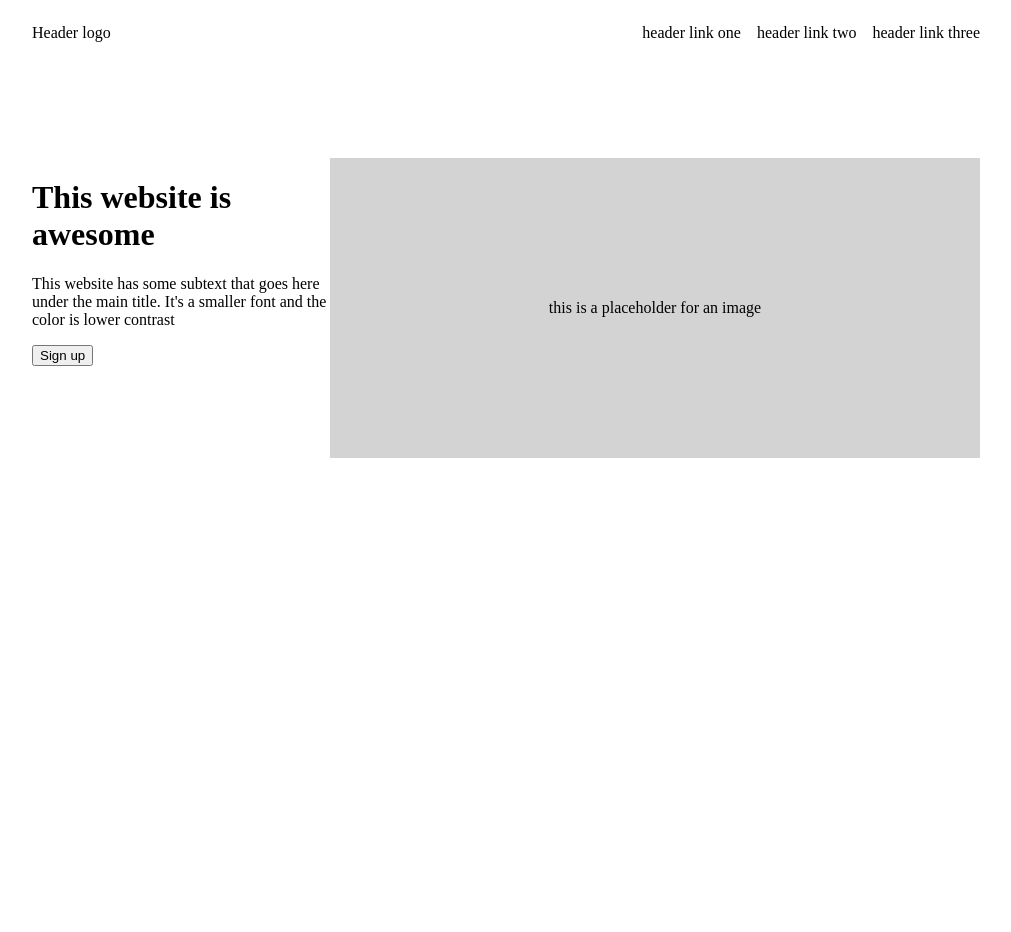
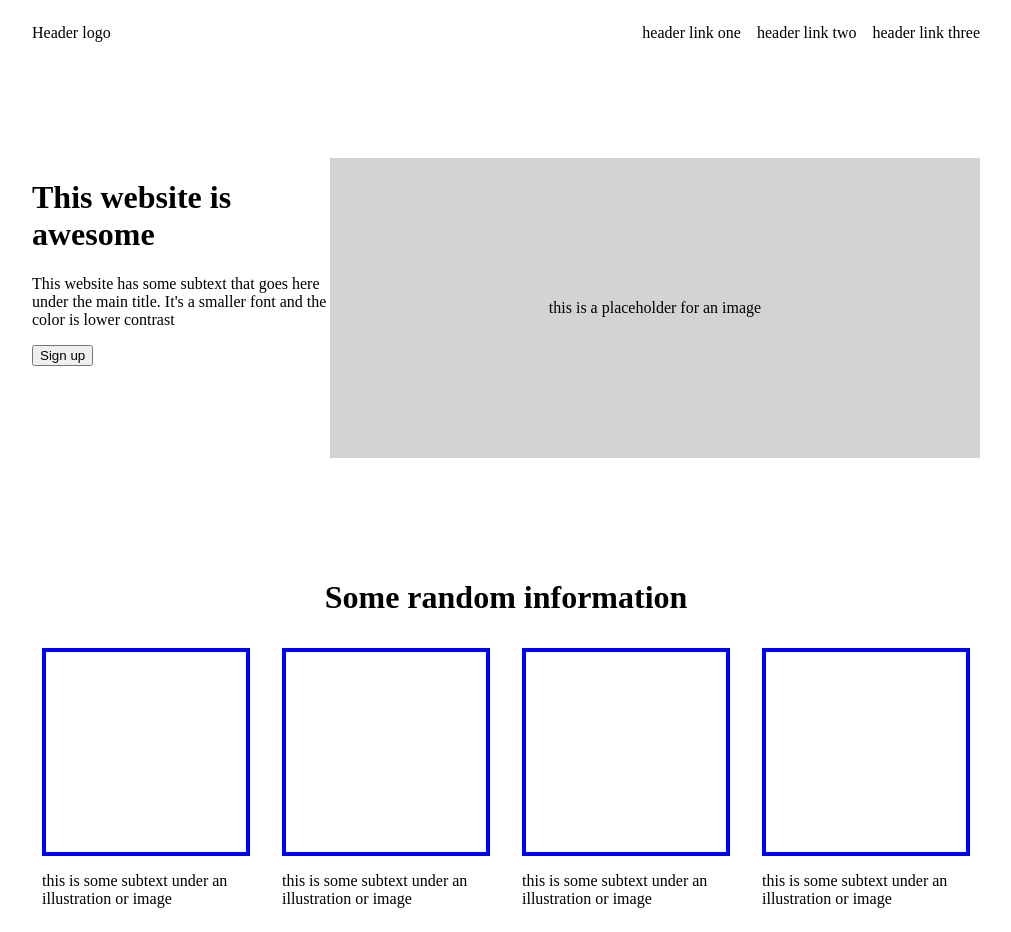
Before and after one commit to Chaostastic/odin-landing-page, a plain HTML site: page index.html in a window 1280 px wide. Shown: the whole page, without its empty margins (134-1145 px from the left). Before the commit the page ends 800 px from the top, so only its background shows below. Drawn offline with Linux system fonts and the light colour scheme.

Commit message:
Create information container

```diff
--- a/index.html
+++ b/index.html
@@ -27,5 +27,30 @@
             </div>
             <div class="side-margin"></div>
         </div>
+        <div class="info-block content-container">
+            <div class="side-margin"></div>
+            <div class="content">
+                <h1 class="text-center">Some random information</h1>
+                <div class="illustration-container">
+                    <div class="illustration">
+                        <div class="illustration-image"></div>
+                        <p>this is some subtext under an illustration or image</p>
+                    </div>
+                    <div class="illustration">
+                        <div class="illustration-image"></div>
+                        <p>this is some subtext under an illustration or image</p>
+                    </div>
+                    <div class="illustration">
+                        <div class="illustration-image"></div>
+                        <p>this is some subtext under an illustration or image</p>
+                    </div>
+                    <div class="illustration">
+                        <div class="illustration-image"></div>
+                        <p>this is some subtext under an illustration or image</p>
+                    </div>
+                </div>
+            </div>
+            <div class="side-margin"></div>
+        </div>
     </body>
 </html>
--- a/styles.css
+++ b/styles.css
@@ -41,3 +41,26 @@
     background: lightgray;
     flex: none;
 }
+
+.text-center{
+    text-align: center;
+}
+
+.illustration {
+    max-width: 208px;
+}
+
+.illustration-image {
+    height: 200px;
+    width: 200px;
+    border: 4px solid blue;
+
+}
+
+.illustration-container {
+    margin-top: 32px;
+    display: flex;
+    justify-content: center;
+    flex-wrap: wrap;
+    gap: 32px;
+}
```
